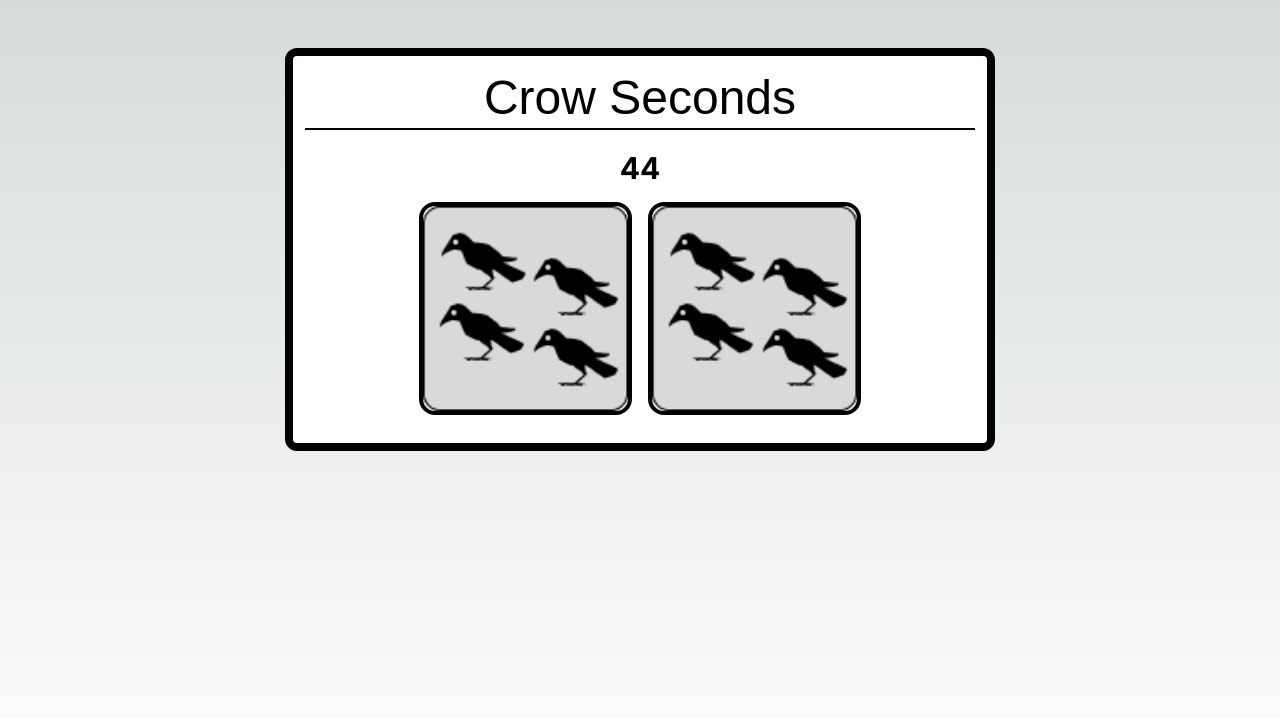
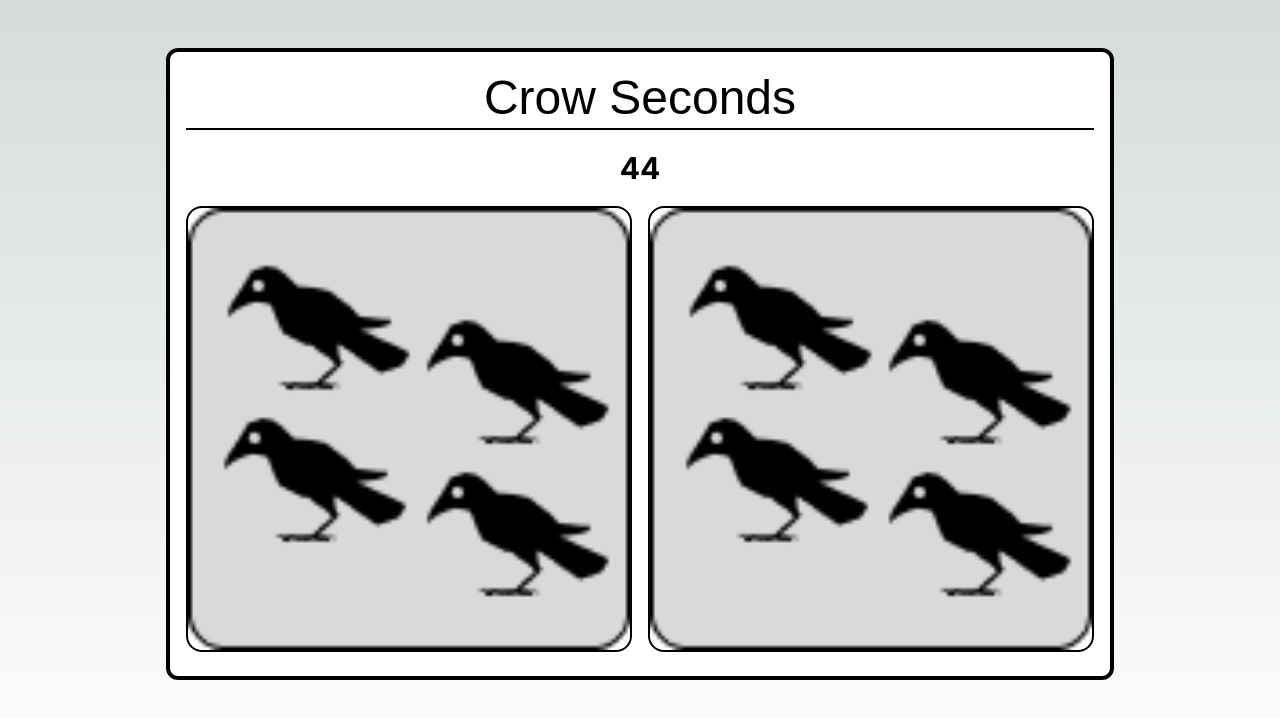
Before and after one commit to tessathornberry/calendar-countup, a Next.js app: page / in a window 1280 px wide. Shown: the top 718 px of the page. Built offline with nearby package versions, Linux system fonts and the light colour scheme.

Commit message:
corrected minimum width and border thicknesses

```diff
--- a/src/components/CalendarContainer.js
+++ b/src/components/CalendarContainer.js
@@ -20,11 +20,11 @@ const CalendarContainer = () => {
   //the w-1/2 makes this flexible to an extent
   return (
     <div
-    className='w-3/5 flex-col items-center border-solid border-8 rounded-xl border-black p-3 bg-white'>
+    className='w-4/5 flex-col items-center min-w-min border-solid border-4 rounded-xl border-black p-4 bg-white'>
 
-      <h2 className='flex border-b-2 border-black w-auto justify-center sm:hidden'>Crow Seconds</h2>
+      <h2 className='flex border-b-2 border-black w-auto justify-center sm:hidden '>Crow Seconds</h2>
       <h2 className='w-auto justify-center hidden sm:flex'>Crow </h2>
-      <h2 className='border-b-2 border-black w-auto justify-center hidden sm:flex'>Seconds </h2>
+      <h2 className='border-b-2 border-black w-auto justify-center hidden sm:flex pb-2'>Seconds </h2>
       <div className='flex-col items-center justify-center'>
         <PoemContainer seconds={seconds} />
         <PictureFrame seconds={seconds} />
--- a/src/components/PictureFrame.js
+++ b/src/components/PictureFrame.js
@@ -14,15 +14,15 @@ const PictureFrame = ({seconds}) => {
   }
 
   return (
-    <div className='flex w-full h-auto p-4 max-w-s justify-center'>
+    <div className='flex w-full h-auto pb-2 max-w-s justify-center'>
       <Image src={supplyPhoto(seconds[0])}
                 alt="number of seconds in crows: ones"
-                className="flex h-full w-1/3 mr-2 border-4 border-black sm:rounded-xl rounded-2xl"
+                className="flex h-full w-1/2 mr-2 border-2 border-black sm:rounded-xl rounded-2xl"
                 priority
               />
               <Image src={supplyPhoto(seconds[1])}
               alt="number of seconds in crows: ones"
-              className="flex h-full w-1/3 ml-2 border-4 border-black sm:rounded-xl rounded-2xl"
+              className="flex h-full w-1/2 ml-2 border-2 border-black sm:rounded-xl rounded-2xl"
               priority
             />
     </div>
--- a/src/components/PoemContainer.js
+++ b/src/components/PoemContainer.js
@@ -3,8 +3,8 @@ import React from 'react';
 const PoemContainer = ({seconds}) => {
 
   return (
-    // <div className='w-1/2'>PoemContainer</div>
-    <div className='flex text-black w-auto align-middle justify-center text-3xl pt-5 font-bold' id="poem" suppressHydrationWarning>{seconds}</div>
+
+    <div className='flex text-black w-auto align-middle justify-center text-3xl pt-5 pb-5 font-bold' id="poem" suppressHydrationWarning>{seconds}</div>
 
   )
 }
--- a/src/scripts/tools.js
+++ b/src/scripts/tools.js
@@ -42,9 +42,3 @@ export const supplyPhoto = (digit) =>{
     return NineCrows;
   }
 }
-
-// export const supplyPhoto = (digit) =>{
-
-//     return `/public/${digit}crows.png`;
-
-// }
```
